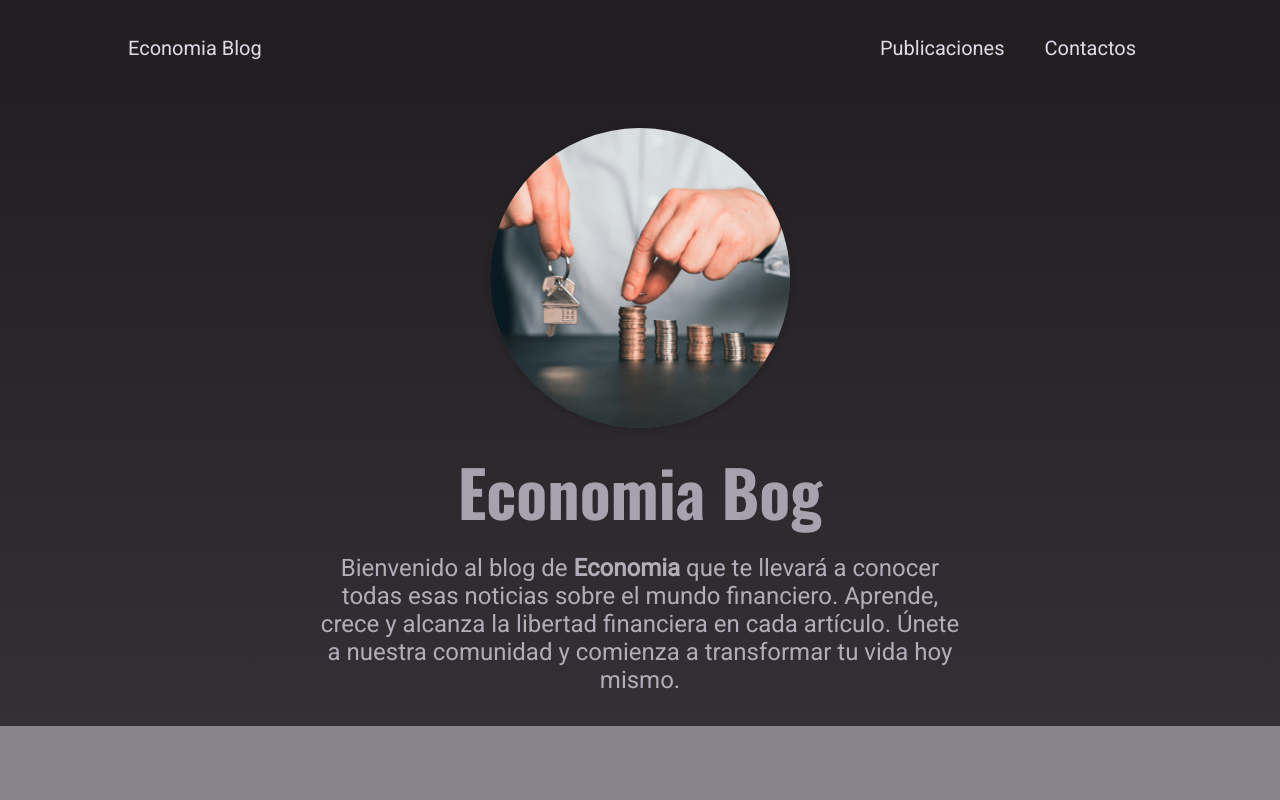
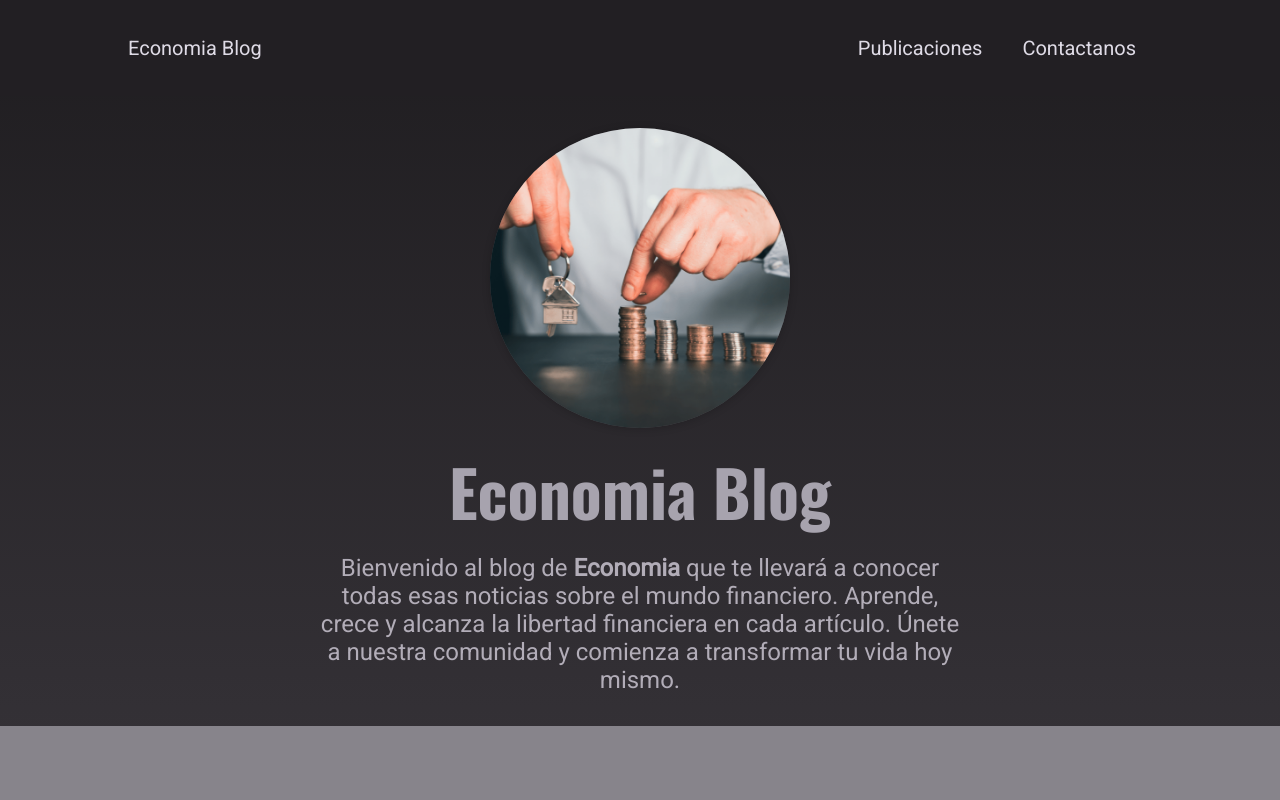
Before and after one commit to StevenMM23/myBlogSiteNextJS, a Next.js app: page / in a window 1280 px wide. Shown: the top 800 px of the page. Built offline with nearby package versions, Linux system fonts and the light colour scheme.

Commit message:
Fix grammatical errors

```diff
--- a/components/contact/contact-form.js
+++ b/components/contact/contact-form.js
@@ -21,7 +21,7 @@ const ContactFrom = () => {
   }
   return (
     <section className={classes.contact}>
-      <h1>Queremos escuchaste</h1>
+      <h1>Queremos escucharte</h1>
       <form onSubmit={sendMessageHandler} className={classes.form}>
         <div className={classes.controls}>
           <div className={classes.control}>
--- a/components/home-page/hero.js
+++ b/components/home-page/hero.js
@@ -12,7 +12,7 @@ const Hero = () => {
           height={300}
         />
       </div>
-      <h1 className={classes.h1}>Economia Bog</h1>
+      <h1 className={classes.h1}>Economia Blog</h1>
       <p className={classes.p}>
         Bienvenido al blog de <b>Economia</b> que te llevará a conocer todas
         esas noticias sobre el mundo financiero. Aprende, crece y alcanza la
--- a/components/layout/main-navigation.js
+++ b/components/layout/main-navigation.js
@@ -15,7 +15,7 @@ const MainNavegation = () => {
             <Link href={"/posts"}>Publicaciones</Link>
           </li>
           <li>
-            <Link href={"/contact"}>Contactos</Link>
+            <Link href={"/contact"}>Contactanos</Link>
           </li>
         </ul>
       </nav>
--- a/content/posts/mastering-javascript.md
+++ b/content/posts/mastering-javascript.md
@@ -2,7 +2,7 @@
 title: Mastering JavaScript
 excerpt: JavaScript is the most important programming language for web development. You probably don't know it well enough!
 image: mastering-js-thumb.png
-isFeatured: true
+isFeatured: false
 date: '2021-10-30'
 ---
 
--- a/content/posts/testing-post.md
+++ b/content/posts/testing-post.md
@@ -3,7 +3,7 @@ title: 'Testing Post'
 date: '2023-06-9'
 image: prestamo-hipotecari.jpg
 excerpt: Esta es mi descripcion de afuera en testing post
-isFeatured: true
+isFeatured: false
 ---
 
 Este es mi texto dentro del Post
```
